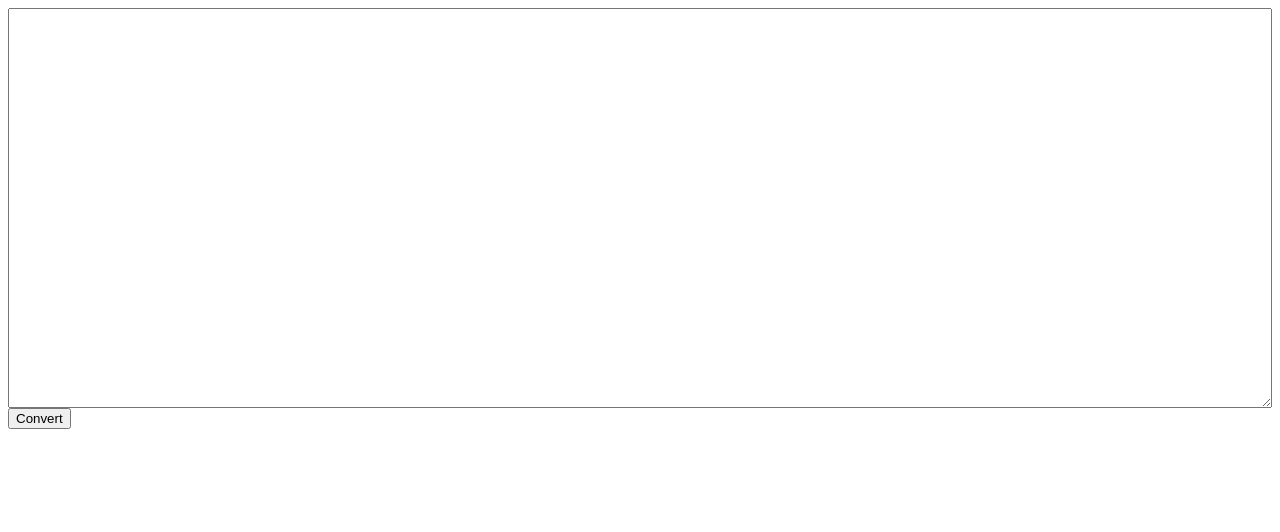
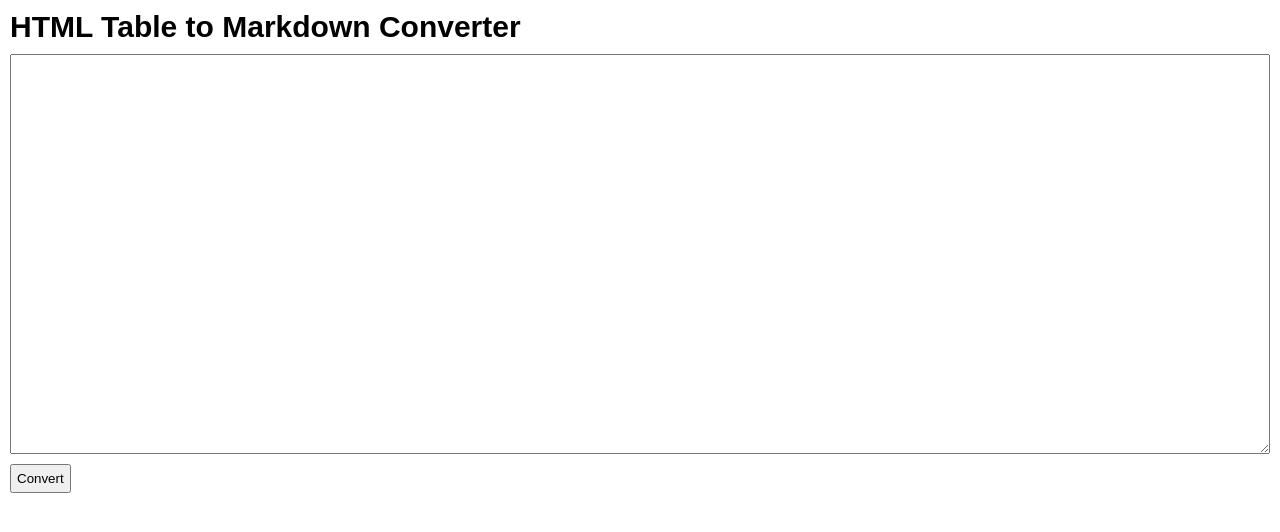
Before and after one commit to johnbeech/html-table-to-markdown-converter, a plain HTML site: page table-converter.html in a window 1280 px wide. Drawn offline with Linux system fonts and the light colour scheme.

Commit message:
Added a heading and neatened up the CSS.

```diff
--- a/table-converter.html
+++ b/table-converter.html
@@ -3,12 +3,16 @@
 <head>
 <title>HTML Table to Markdown Converter</title>
 <style>
+body { margin: 10px; font-family: sans-serif; }
+heading { font-size: 30px; font-weight: bold; display: block; }
 result { display: block; white-space: pre; font-family: monospace; unicode-bidi: embed; }
-textarea { width: 100%; height: 400px; display: block; }
+textarea { width: 100%; height: 400px; display: block; margin: 10px 0; }
+button { padding: 5px; }
 processor { display: none; }
 </style>
 </head>
 <body>
+  <heading>HTML Table to Markdown Converter</heading>
   <textarea id="pastebox"></textarea>
   <button id="convert">Convert</button>
 <result>
```
